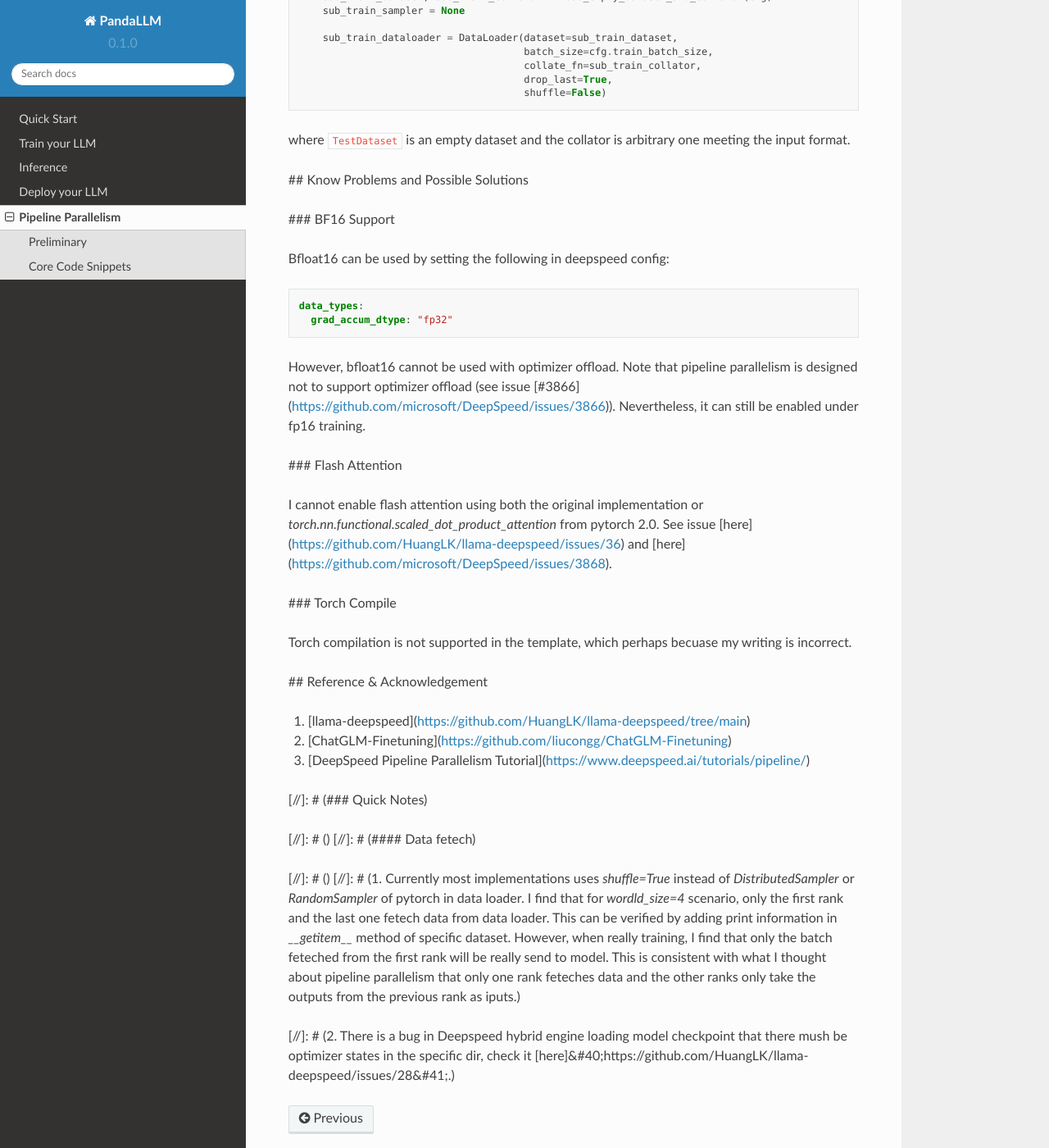
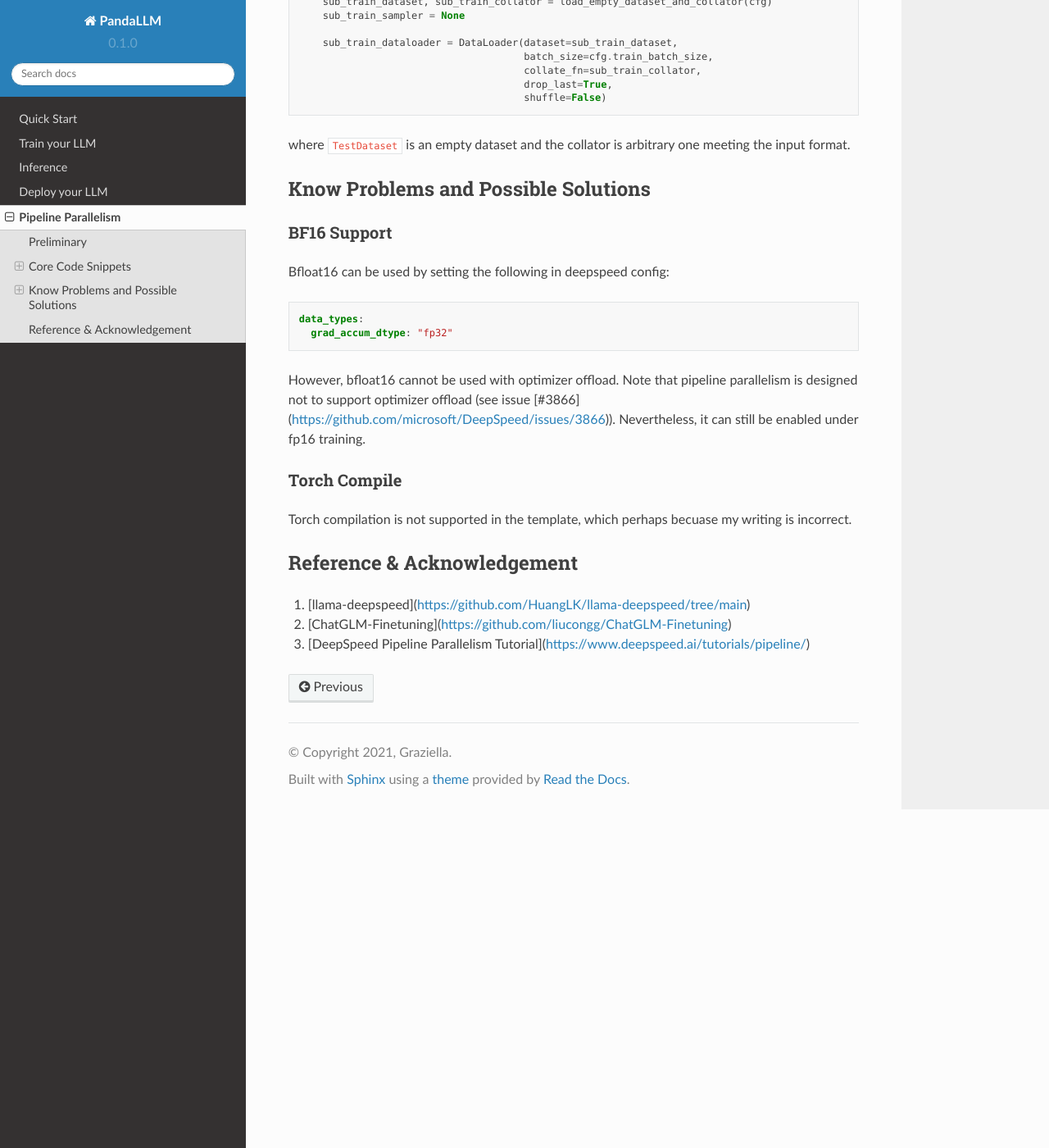
Before and after one commit to mzf666/panda-tutorial, a Sphinx documentation site: the page built from docs/source/pipeline.rst, in a window 1280 px wide and 1400 px high, scrolled down 5219 px. Shown: the whole window at 82% size. Built offline with Sphinx 7.4.7 and the Read the Docs theme 2.0.0, drawn with Linux system fonts in a browser that asks for light colours; some of the changed text lies outside the part shown.

Commit message:
Unify format.

```diff
--- a/docs/source/pipeline.rst
+++ b/docs/source/pipeline.rst
@@ -1,5 +1,5 @@
 Pipeline Parallelism
-=============================================================
+====================
 
 Preliminary
 -----------
@@ -21,9 +21,10 @@
 and tackle the possible problems you may encounter during implementing your onw model.
 
 Core Code Snippets
-----------------------
+------------------
 
-### Model Implementation
+Model Implementation
+^^^^^^^^^^^^^^^^^^^^
 
 First of all, currently all pipeline parallelism implementation requires you to use `nn.Sequential` to re-organize our model, and the inputs/outputs should be tuple.
 This is used for asynchronous forward and backward passes. The easiest way to do this is adding a simple wrapper to inherit Transformer layer and override the ``forward`` function
@@ -142,7 +143,8 @@
 
 
 
-### Model initialization
+Model initialization
+^^^^^^^^^^^^^^^^^^^^
 
 There are two main approaches to enable model initialization and loading pre-trained weights. One is first initializing the model using the ``from_pretrained`` function.
 In this case, you may refer to ``models.llama_ds_mp_wrap.get_model`` for details.
@@ -196,7 +198,8 @@
         sub_train_sampler = RandomSampler(sub_train_dataset)
 
 
-### Data Fetch Design of DeepSpeed and CPU Memory Reduction
+Data Fetch Design of DeepSpeed and CPU Memory Reduction
+^^^^^^^^^^^^^^^^^^^^^^^^^^^^^^^^^^^^^^^^^^^^^^^^^^^^^^^
 
 In DeepSpeed design, among specific PP group, only the first and the last rank, i.e., ``stage=0 or stage=num_stages - 1``,
 will fetch minibatch from dataloader, and the other ranks never fetch data.
@@ -263,9 +266,11 @@
 
 where ``TestDataset`` is an empty dataset and the collator is arbitrary one meeting the input format.
 
-## Know Problems and Possible Solutions
+Know Problems and Possible Solutions
+------------------------------------
 
-### BF16 Support
+BF16 Support
+^^^^^^^^^^^^
 
 Bfloat16 can be used by setting the following in deepspeed config:
 
@@ -277,26 +282,19 @@
 
 However, bfloat16 cannot be used with optimizer offload. Note that pipeline parallelism is designed not to support optimizer offload (see issue [\#3866](https://github.com/microsoft/DeepSpeed/issues/3866)). Nevertheless, it can still be enabled under fp16 training.
 
-### Flash Attention
+..
+ ### Flash Attention
 
-I cannot enable flash attention using both the original implementation or `torch.nn.functional.scaled_dot_product_attention` from pytorch 2.0. See issue [here](https://github.com/HuangLK/llama-deepspeed/issues/36) and [here](https://github.com/microsoft/DeepSpeed/issues/3868).
+ I cannot enable flash attention using both the original implementation or `torch.nn.functional.scaled_dot_product_attention` from pytorch 2.0. See issue [here](https://github.com/HuangLK/llama-deepspeed/issues/36) and [here](https://github.com/microsoft/DeepSpeed/issues/3868).
 
-### Torch Compile
+Torch Compile
+^^^^^^^^^^^^^
 
 Torch compilation is not supported in the template, which perhaps becuase my writing is incorrect.
 
-## Reference & Acknowledgement
+Reference & Acknowledgement
+---------------------------
 
 1. [llama-deepspeed](https://github.com/HuangLK/llama-deepspeed/tree/main)
 2. [ChatGLM-Finetuning](https://github.com/liucongg/ChatGLM-Finetuning)
 3. [DeepSpeed Pipeline Parallelism Tutorial](https://www.deepspeed.ai/tutorials/pipeline/)
-
-[//]: # (### Quick Notes)
-
-[//]: # ()
-[//]: # (#### Data fetech)
-
-[//]: # ()
-[//]: # (1. Currently most implementations uses `shuffle=True` instead of `DistributedSampler` or `RandomSampler` of pytorch in data loader. I find that for `wordld_size=4` scenario, only the first rank and the last one fetech data from data loader. This can be verified by adding print information in `__getitem__` method of specific dataset. However, when really training, I find that only the batch feteched from the first rank will be really send to model. This is consistent with what I thought about pipeline parallelism that only one rank feteches data and the other ranks only take the outputs from the previous rank as iputs.)
-
-[//]: # (2. There is a bug in Deepspeed hybrid engine loading model checkpoint that there mush be optimizer states in the specific dir, check it [here]&#40;https://github.com/HuangLK/llama-deepspeed/issues/28&#41;.)
```
